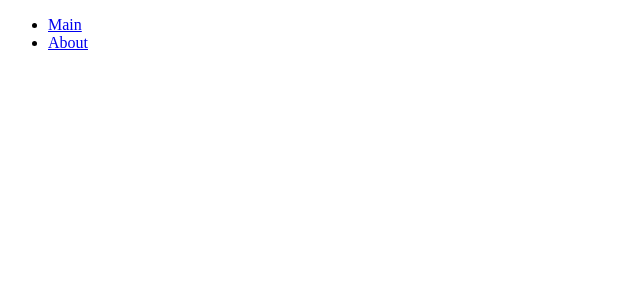
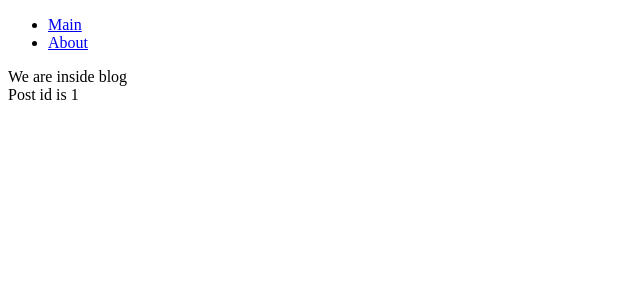
Before and after one commit to yumA111626/Learn_Nuxt, a Nuxt app in the folder portfolio/: page /blog/1 in a window 1280 px wide. Before the commit this address had no page. Shown: the top 300 px of the page, without its empty margins (0-640 px from the left). Built offline with nearby package versions, Linux system fonts and the light colour scheme.

Commit message:
route params and link

```diff
--- /dev/null
+++ b/portfolio/app/pages/blog/[id].vue
@@ -0,0 +1,11 @@
+<template>
+    <div>
+        We are inside blog
+    </div>
+    <div>Post id is {{ route.params.id }}</div>
+</template>
+
+<script setup>
+const route = useRoute()
+// console.log(route)
+</script>
--- /dev/null
+++ b/portfolio/app/pages/blog/index.vue
@@ -0,0 +1,3 @@
+<template>
+    <div>All blog posts lists</div>
+</template>
```
